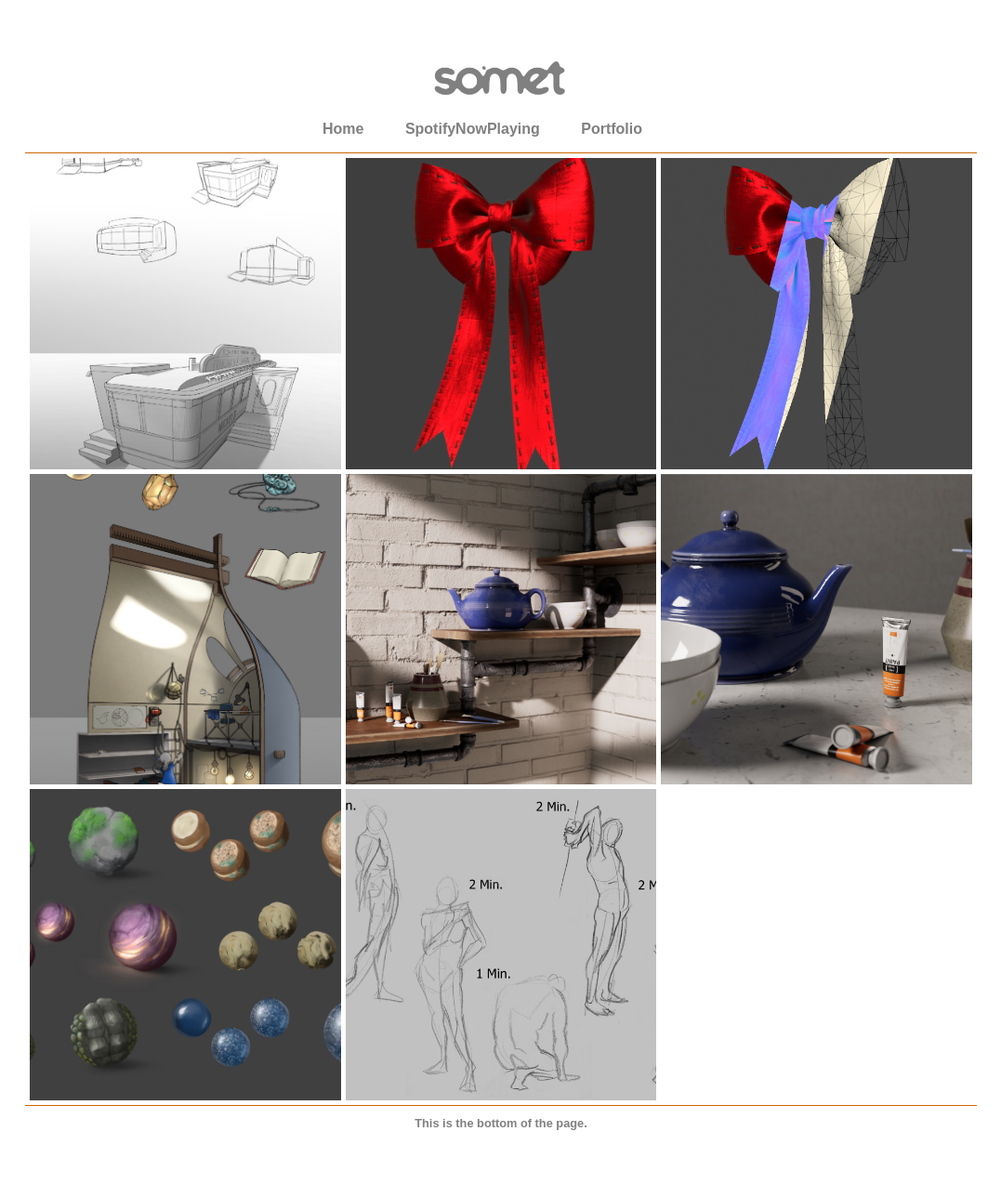
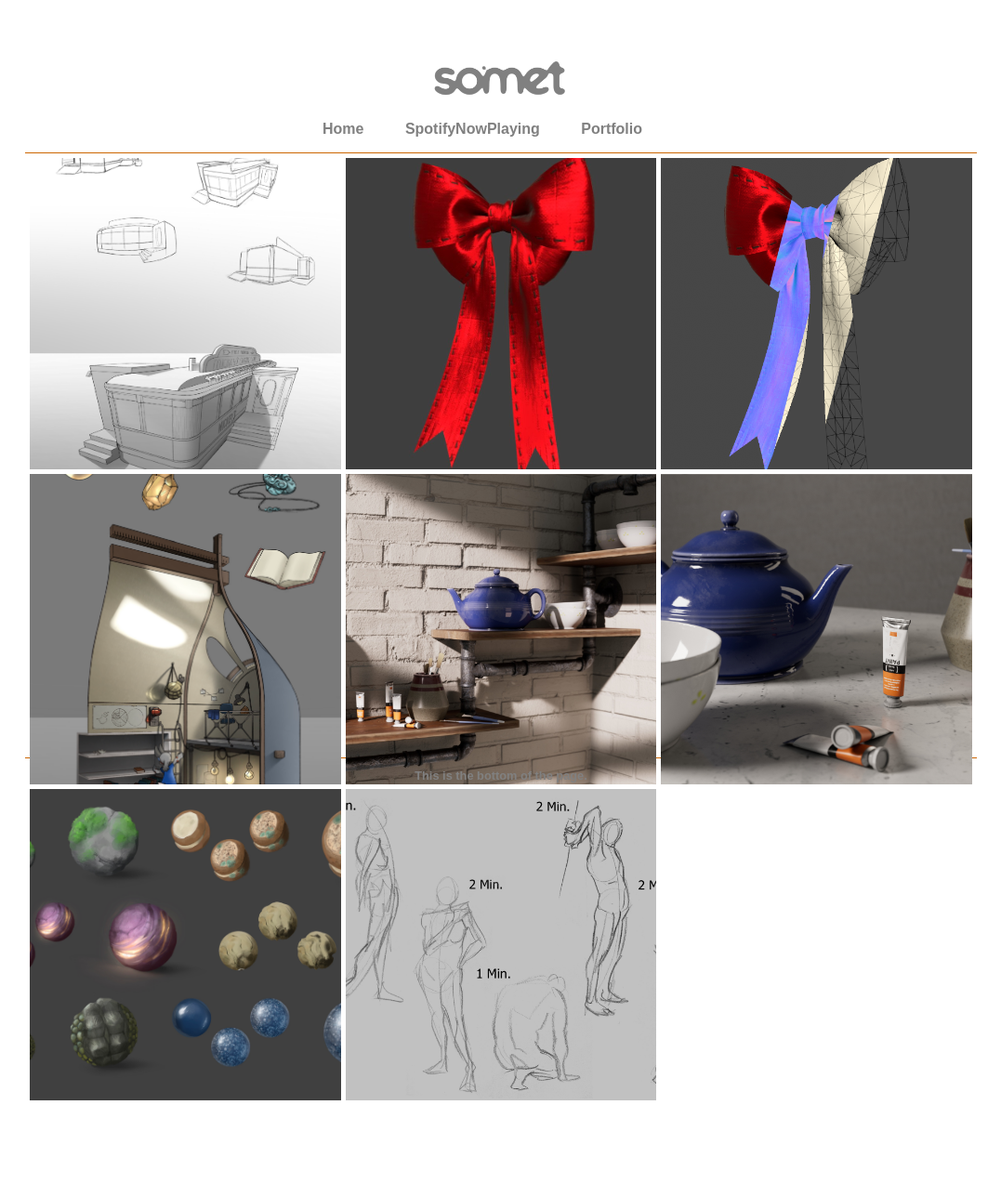
Before and after one commit to SomethingDweeby/somethingdweeby.github.io, a Jekyll site: the page built from topics/portfolio.html, in a window 1280 px wide. Shown: the whole page at 93% size, without its empty margins (101-1178 px from the left). Built offline with Jekyll 4.4.1, drawn with Linux system fonts in a browser that asks for light colours; after the commit the page ends 1189 px from its top, so only the background shows below that.

Commit message:
Cardd yum yum

```diff
--- a/_layouts/default.html
+++ b/_layouts/default.html
@@ -14,7 +14,12 @@
 					<li><a href="{{ "/topics/portfolio" | absolute_url }}">Portfolio</a></li>
 				</ul>
 			</nav>
-			<div class="container" style="display: flex; flex-direction: column;">
+			<div class="container"
+			style="display:
+			flex;
+			flex-direction: column;
+			height: calc(100vh - 250px);
+			min-height: 300px;">
 
 			{{ content }}
 
--- a/index.html
+++ b/index.html
@@ -15,5 +15,6 @@
     overflow: hidden;
     z-index: 999999;
     height: 100%;
+    min-height: 300px;
   ">
 </iframe>
```
